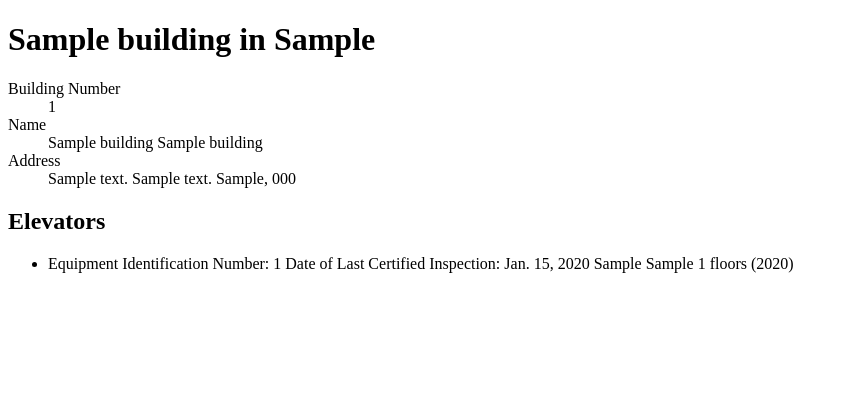
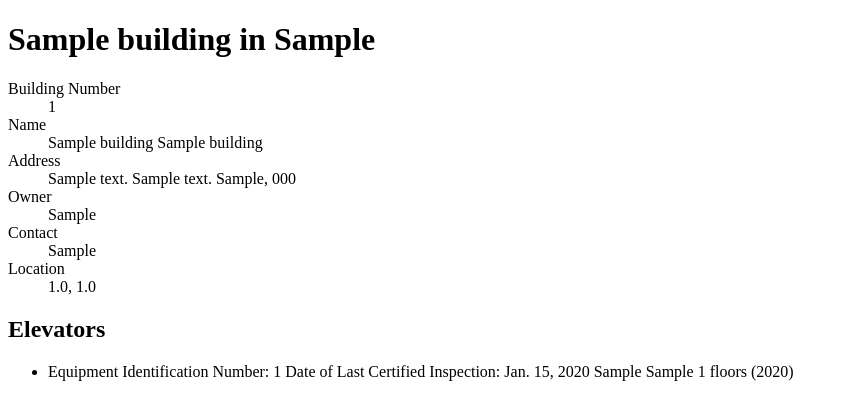
Before and after one commit to texas/tx_elevators, a Django app: page /building/1/ in a window 1280 px wide. Shown: the top 420 px of the page, without its empty margins (0-848 px from the left). Run offline with Django 3.2, Linux system fonts and the light colour scheme; tables that the repository leaves empty hold one stand-in row (values such as "Sample post").

Commit message:
add the rest of the known building contact info in

```diff
--- a/tx_elevators/templates/tx_elevators/building_detail.html
+++ b/tx_elevators/templates/tx_elevators/building_detail.html
@@ -19,6 +19,14 @@
     {{ object.address_2 }}
     {{ object.city }}, {{ object.zip_code }}
   </dd>
+  <dt>Owner</dt>
+  <dd>{{ object.owner }}</dd>
+  <dt>Contact</dt>
+  <dd>{{ object.contact }}</dd>
+  {% if object.latitude %}
+    <dt>Location</dt>
+    <dd>{{ object.latitude }}, {{ object.longitude }}</dd>
+  {% endif %}
 </dl>
 
 <h2>Elevators</h2>
```
